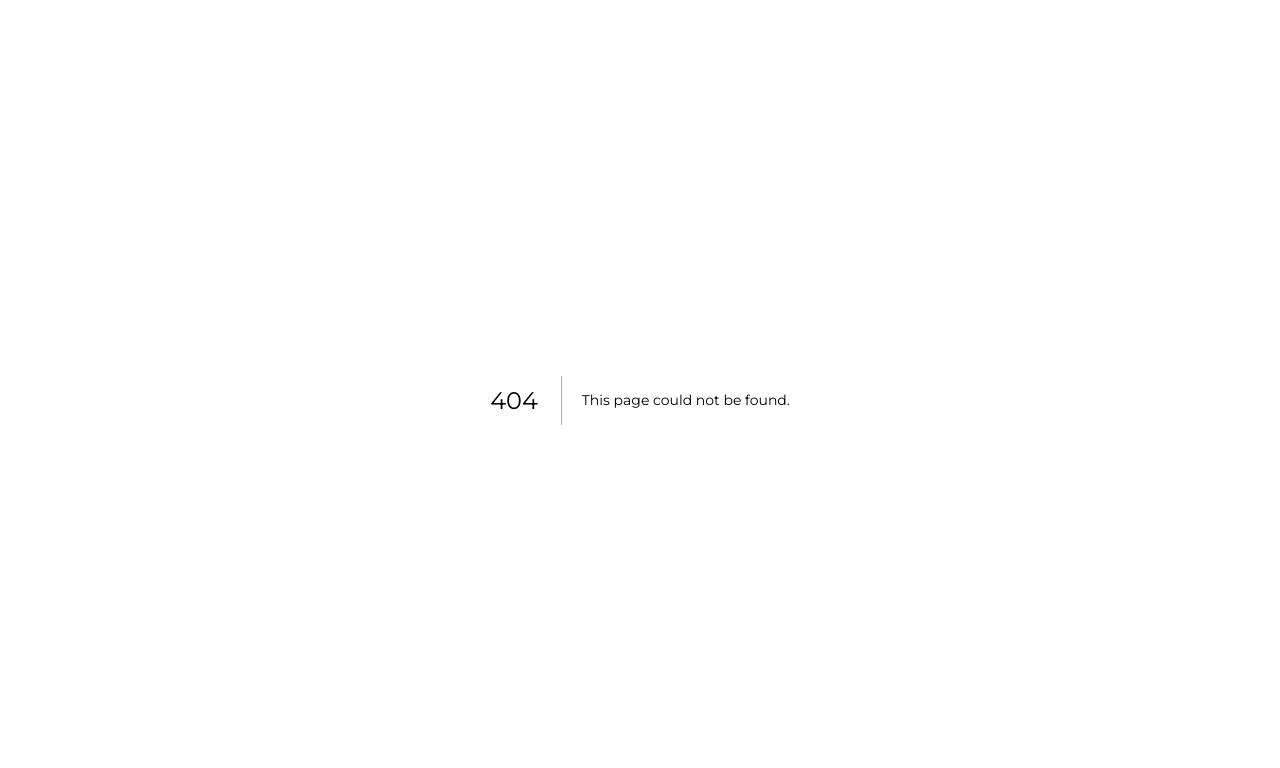
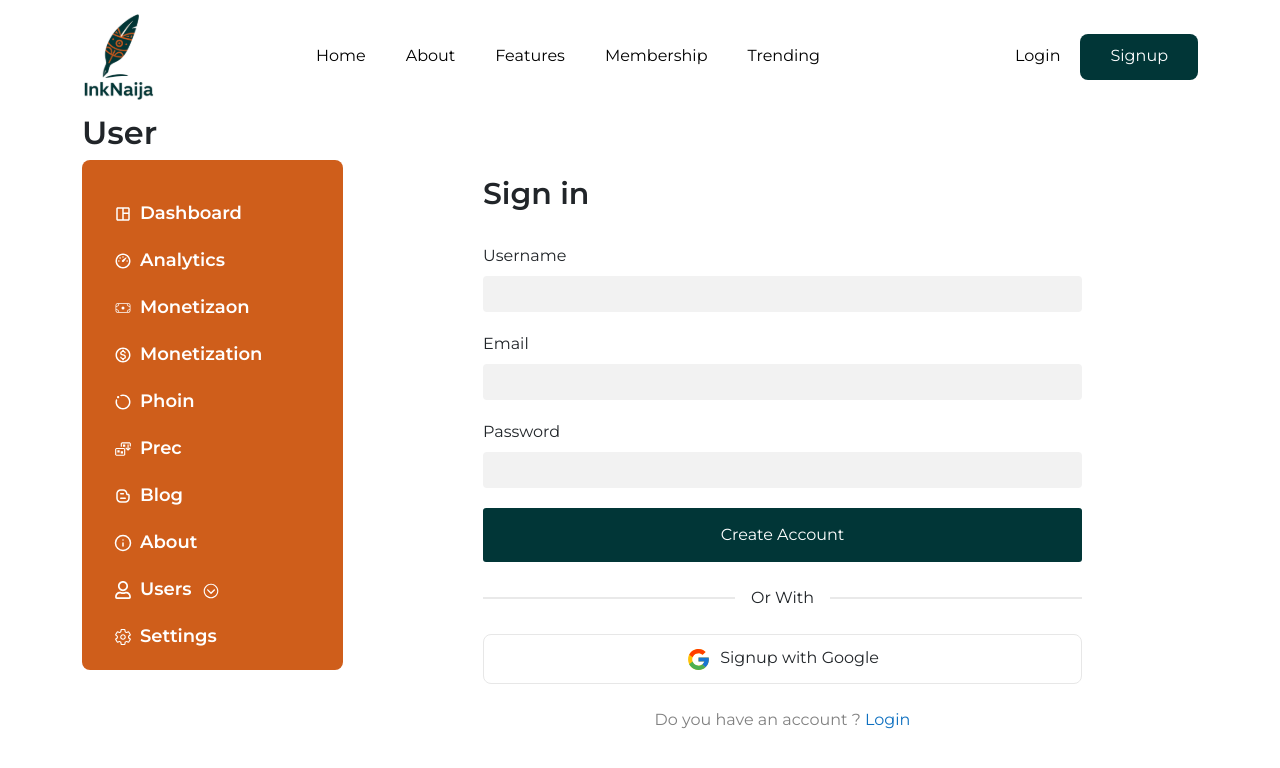
Before and after one commit to ascinate/akojopo, a Next.js app: page /dashboard/users/dashboardsignin in a window 1280 px wide. Before the commit this address had no page. Shown: the top 768 px of the page. Built offline with nearby package versions, Linux system fonts and the light colour scheme.

Commit message:
dashboard user page

```diff
--- a/src/app/components/dashboard/DashLeftMenu.jsx
+++ b/src/app/components/dashboard/DashLeftMenu.jsx
@@ -1,5 +1,5 @@
 "use client"
-import React from 'react'
+import React, { useState } from 'react'
 import Link from 'next/link';
 
 
@@ -13,20 +13,52 @@ import { RiBloggerLine } from "react-icons/ri";
 import { VscSortPrecedence } from "react-icons/vsc";
 import { MdOutlineMonetizationOn } from "react-icons/md";
 import { CiMoneyBill } from "react-icons/ci";
-import { PiSignIn } from "react-icons/pi";
+import { IoIosArrowDropdown } from "react-icons/io";
+import { MdOutlineLogin } from "react-icons/md";
+import { FaRegUser } from "react-icons/fa";
+import { LuUserRoundPlus } from "react-icons/lu";
 
 
 function DashLeftMenu() {
+
+    const [userToggle, setUserToggle] = useState(false);
+
+    const handleUserToggle = () => {
+        setUserToggle(!userToggle);
+    }
+
     const menuItems = [
         { label: <Link href="/dashboard">Dashboard</Link>, icon: <MdOutlineSpaceDashboard /> },
         { label: <Link href="/dashboard/analytics">Analytics</Link>, icon: <RiDashboard3Line /> },
         { label: <Link href="/dashboard/monetizaon">Monetizaon</Link>, icon: <CiMoneyBill /> },
         { label: <Link href="/dashboard/monetization">Monetization</Link>, icon: <MdOutlineMonetizationOn /> },
-        { label: <Link href="/dashboard/phoin">Phoin</Link>, icon:<MdOutlineMotionPhotosOn />},
+        { label: <Link href="/dashboard/phoin">Phoin</Link>, icon: <MdOutlineMotionPhotosOn /> },
         { label: <Link href="/dashboard/prec">Prec</Link>, icon: <VscSortPrecedence /> },
         { label: <Link href="/dashboard/blog">Blog</Link>, icon: <RiBloggerLine /> },
         { label: <Link href="/dashboard/about">About</Link>, icon: <LuInfo /> },
-         { label: <Link href="/dashboard/users">Users</Link>, icon: <PiSignIn /> },
+        {
+            icon: <FaRegUser />,
+            label: <Link href="/dashboard/users" >Users
+                <IoIosArrowDropdown onClick={handleUserToggle} className='DashLeftMenuUsersIcon' />
+                {userToggle && (
+                    <ul>
+                        <li>
+                            <Link href="/dashboard/users/dashboardlogin">
+                                <MdOutlineLogin />
+                                <span>Login</span>
+                            </Link>
+                        </li>
+                        <li>
+                            <Link href="/dashboard/users/dashboardsignin">
+                                <LuUserRoundPlus />
+                                <span>Sign Up</span>
+                            </Link>
+                        </li>
+
+                    </ul>
+                )}
+            </Link>,
+        },
         { label: <Link href="/dashboard/settings">Settings</Link>, icon: <IoSettingsOutline /> },
     ];
 
@@ -34,11 +66,16 @@ function DashLeftMenu() {
         <>
             <ul className='dashboard-left-menu'>
                 {menuItems.map((item, index) => (
-                    <li key={index} style={{ display: "flex", alignItems: "center", gap: "8px" }}>
-                        {item.icon}
-                        {item.label}
-                    </li>
+                    <>
+                        <li key={index} style={{ display: "flex", alignItems: "center", gap: "8px" }}>
+                            {item.icon}
+                            {item.label}
+                        </li>
+                    </>
+
                 ))}
+
+
             </ul>
 
         </>
--- a/src/app/dashboard/prec/page.jsx
+++ b/src/app/dashboard/prec/page.jsx
@@ -75,7 +75,6 @@ const cardData = [
                     </select>
                   </div>
                 </div>
-
                 <div className="container">
                 {cardData.map((card, index) => (
                     <div className="card dashboard-card-style" key={index}>
--- /dev/null
+++ b/src/app/dashboard/users/dashboardsignin/page.jsx
@@ -0,0 +1,69 @@
+import Link from 'next/link'
+import React from 'react'
+
+
+//component
+import Navbar from '@/app/components/Navbar'
+import DashLeftMenu from '@/app/components/dashboard/DashLeftMenu'
+
+
+function Page() {
+  return (
+<>
+      <Navbar />
+      <main className="float-start w-100 maind-body">
+        <section className="dash-section float-start w-100 position-relative">
+          <div className="container">
+            <h2 className='dash'>User</h2>
+            <div className="row">
+              <aside className='col-lg-3'>
+                <DashLeftMenu />
+              </aside>
+              <div className='col-lg-9 '>
+                <div className="container dashlogin-containter">
+                  <div className="card-body">
+                    <h5 className="card-title login-card-title">Sign in</h5>
+                    <form className='card-form mt-3' >
+                      <div className="text-danger mb-2"></div>
+                      <div className='login-input-margin'>
+                        <label className='mb-2' htmlFor="#">Username</label>
+                        <input type="text" className="form-control login-form-input "
+                          placeholder="" />
+                      </div>
+                      <div className='login-input-margin'>
+                        <label className='mb-2' htmlFor="#">Email</label>
+                        <input type="text" className="form-control login-form-input "
+                          placeholder="" />
+                      </div>
+                      <div className='login-input-margin '>
+                        <label className='mb-2' htmlFor="#">Password</label>
+                        <input type="password" className="form-control login-form-input"
+                          placeholder="" />
+                      </div>
+                      <div className='login-btn-div login-input-margin'>
+                        <button type='submit' className='login-btn' > Create Account </button>
+                      </div>
+                    <div className='form-group text-center my-4'>
+                                                 <p className='with-text position-relative'> <span className='bg-white px-3'> Or With </span> </p>
+                                            </div>
+                                            <div className='form-group text-center my-4'>
+                                                 <button className='btn btn-gma'> <span className='img01'>
+                                                    <svg xmlns="http://www.w3.org/2000/svg" x="0px" y="0px" width="100" height="100" viewBox="0 0 48 48">
+                                                    <path fill="#FFC107" d="M43.611,20.083H42V20H24v8h11.303c-1.649,4.657-6.08,8-11.303,8c-6.627,0-12-5.373-12-12c0-6.627,5.373-12,12-12c3.059,0,5.842,1.154,7.961,3.039l5.657-5.657C34.046,6.053,29.268,4,24,4C12.955,4,4,12.955,4,24c0,11.045,8.955,20,20,20c11.045,0,20-8.955,20-20C44,22.659,43.862,21.35,43.611,20.083z"></path><path fill="#FF3D00" d="M6.306,14.691l6.571,4.819C14.655,15.108,18.961,12,24,12c3.059,0,5.842,1.154,7.961,3.039l5.657-5.657C34.046,6.053,29.268,4,24,4C16.318,4,9.656,8.337,6.306,14.691z"></path><path fill="#4CAF50" d="M24,44c5.166,0,9.86-1.977,13.409-5.192l-6.19-5.238C29.211,35.091,26.715,36,24,36c-5.202,0-9.619-3.317-11.283-7.946l-6.522,5.025C9.505,39.556,16.227,44,24,44z"></path><path fill="#1976D2" d="M43.611,20.083H42V20H24v8h11.303c-0.792,2.237-2.231,4.166-4.087,5.571c0.001-0.001,0.002-0.001,0.003-0.002l6.19,5.238C36.971,39.205,44,34,44,24C44,22.659,43.862,21.35,43.611,20.083z"></path>
+                                                    </svg>  </span>
+                                                    Signup with Google </button>
+                                            </div>
+                                                                                        <p className='text-center'> <span className='haveaccount'>Do you have an account ?</span> <Link href='/login' className='signup'>Login</Link></p>
+                    </form>
+                  </div>
+                </div>
+              </div>
+            </div>
+          </div>
+        </section>
+      </main >
+    </>
+  )
+}
+
+export default Page
--- a/src/app/globals.css
+++ b/src/app/globals.css
@@ -1943,10 +1943,14 @@ border: 5px solid var(--secondary-theme-color);
   z-index: 99;
 }
 
-
-
-
-
+.DashLeftMenuUsersIcon{
+  margin-left: 10px;
+}
+
+.dashlogin-containter{
+  padding-inline: 100px;
+}
+/* DashLeftMenuUsersIcon */
 
 
 
--- a/src/app/login/page.jsx
+++ b/src/app/login/page.jsx
@@ -87,7 +87,6 @@ function page() {
                             </div>
 
                         </div>
-
                 </section>
             </main>
 
```
Also changed, not shown: src/app/dashboard/about/page.jsx (+2 -21 lines), src/app/dashboard/blog/page.jsx (+41 -10 lines), src/app/dashboard/users/dashboardlogin/page.jsx (added, +55 -0 lines), src/app/signup/page.jsx (+15 -1 lines).
